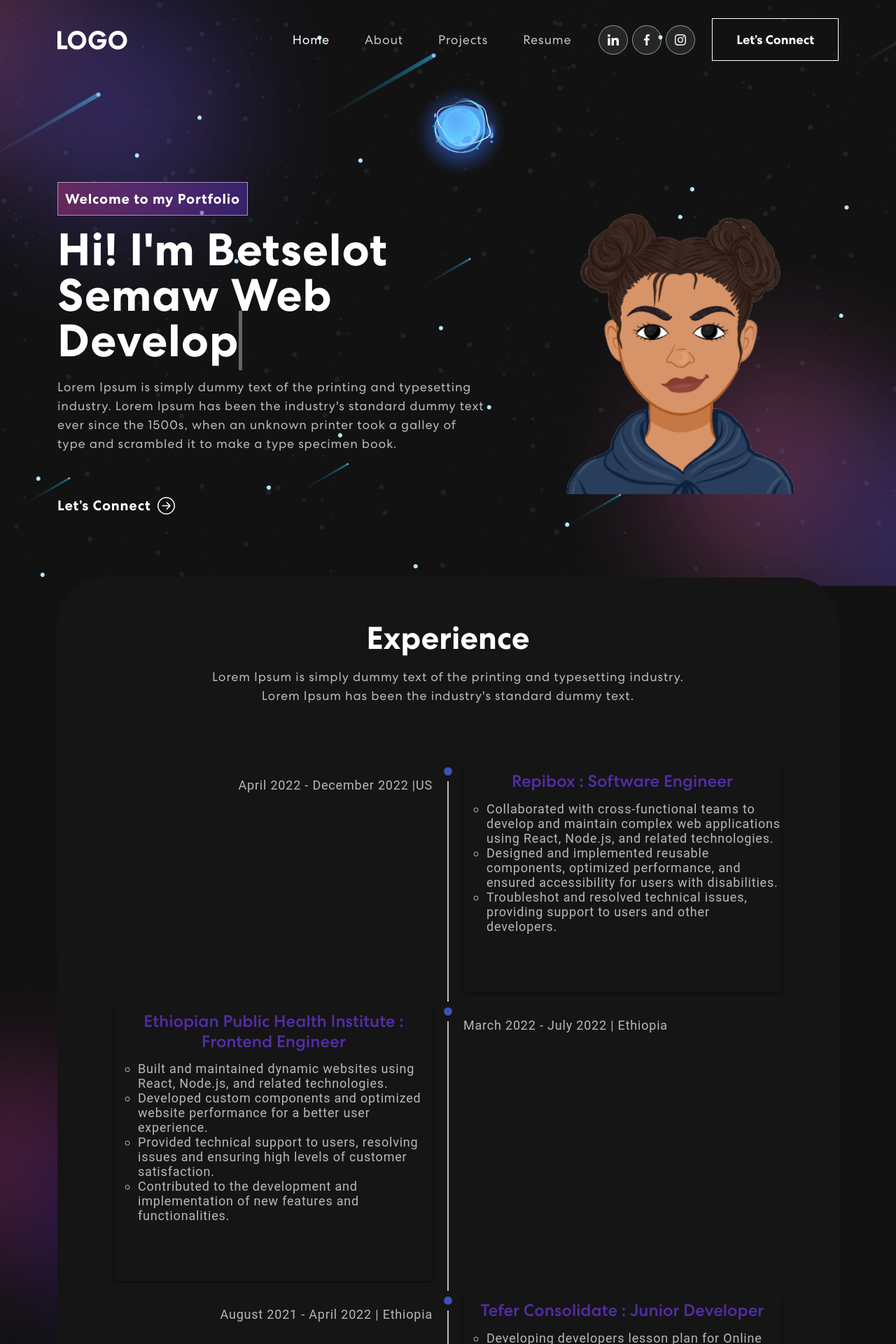
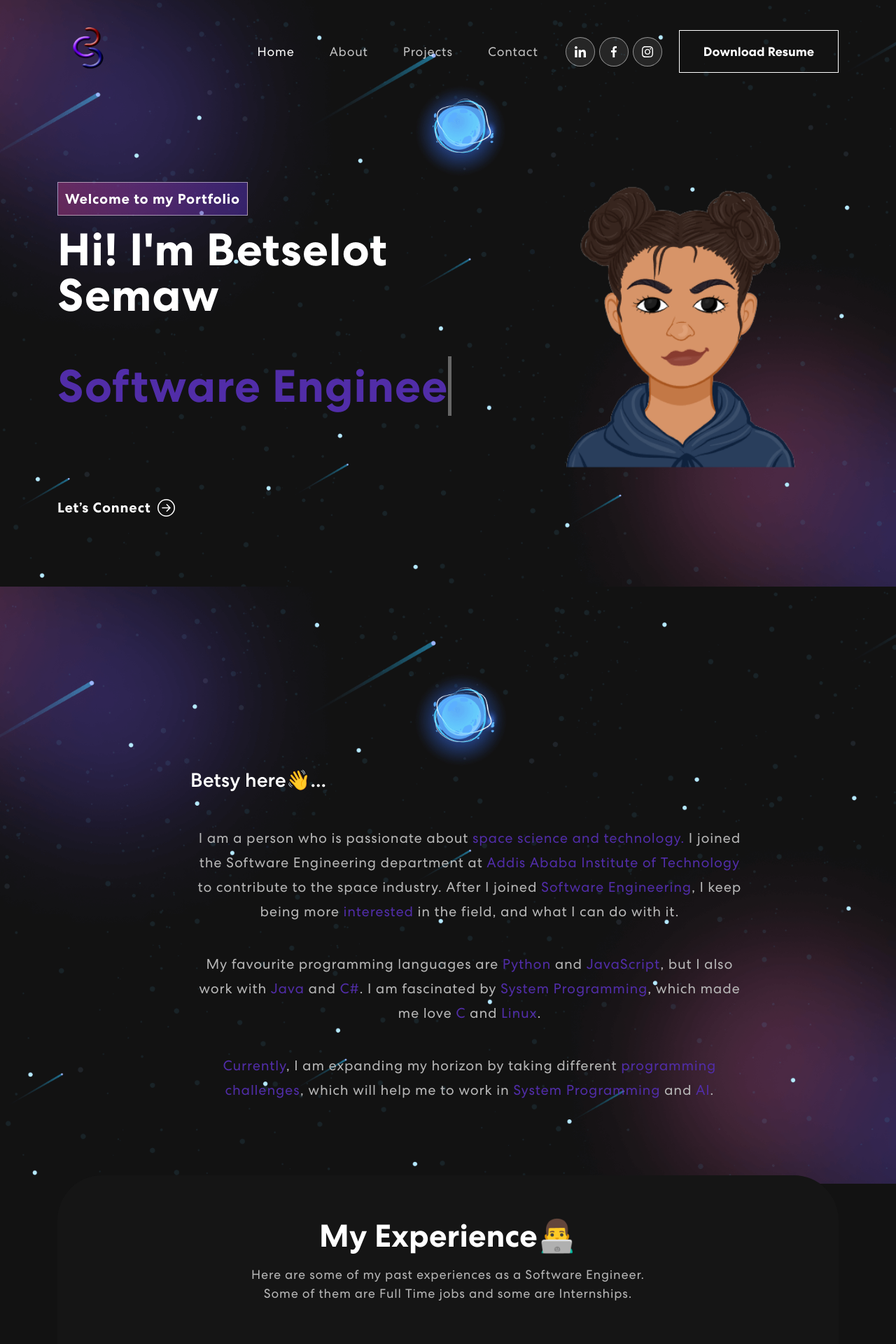
Before and after one commit to Betselot-GA/Betselot-GA.github.io, a React (Create React App) app: page / in a window 1280 px wide. Shown: the top 1920 px of the page at 70% size. Built offline with nearby package versions, Linux system fonts and the light colour scheme; no server answers.

Commit message:
finished home, about, navbar and footer

```diff
--- a/src/App.js
+++ b/src/App.js
@@ -8,6 +8,7 @@ import { Projects } from "./components/Projects";
 import { Contact } from "./components/Contact";
 import { Footer } from "./components/Footer";
 import { Experience } from './components/Experience';
+import { About } from './components/About';
 
 
 function App() {
@@ -15,7 +16,7 @@ function App() {
     <div className="App">
       <NavBar />
       <Banner />
-
+      <About/>
       <Experience />
       <Skills />
       <Projects />
--- /dev/null
+++ b/src/components/About.js
@@ -0,0 +1,36 @@
+import { Container, Row, Col } from "react-bootstrap";
+import 'animate.css';
+import TrackVisibility from 'react-on-screen';
+
+export const About = () => {
+
+    return (
+        <section className="banner" id="about">
+
+            <Container>
+
+                <Row className="aligh-items-center">
+
+                    <Col xs={12} md={12} xl={2}></Col>
+                    <Col xs={12} md={12} xl={9}>
+                        <h3 className="mb-5">Betsy here👋...</h3>
+                        <TrackVisibility>
+                            {({ isVisible }) =>
+
+                                <div className={isVisible ? "animate__animated animate__fadeIn" : ""}>
+                                    <p style={{ "textAlign": "center", "fontSize": "20px", "lineHeight": "35px" }}>I am a person who is passionate about <span style={{ "color": "#512da8" }}>space science and technology.</span> I joined the Software Engineering department at <span style={{ "color": "#512da8" }}>Addis Ababa Institute of Technology</span> to contribute to the space industry. After I joined <span style={{ "color": "#512da8" }}>Software Engineering</span>, I keep being more <span style={{ "color": "#512da8" }}>interested</span> in the field, and what I can do with it. </p>
+                                    <br />
+                                    <p style={{ "textAlign": "center", "fontSize": "20px", "lineHeight": "35px" }}>My favourite programming languages are <span style={{ "color": "#512da8" }}>Python</span>  and <span style={{ "color": "#512da8" }}>JavaScript</span>, but I also work with <span style={{ "color": "#512da8" }}>Java</span> and <span style={{ "color": "#512da8" }}>C#</span>. I am fascinated by <span style={{ "color": "#512da8" }}>System Programming</span>, which made me love <span style={{ "color": "#512da8" }}>C</span> and <span style={{ "color": "#512da8" }}>Linux</span>.</p>
+                                    <br />
+                                    <p style={{ "textAlign": "center", "fontSize": "20px", "lineHeight": "35px" }}><span style={{ "color": "#512da8" }}>Currently</span>, I am expanding my horizon by taking different <span style={{ "color": "#512da8" }}>programming challenges</span>, which will help me to work in <span style={{ "color": "#512da8" }}>System Programming </span> and <span style={{ "color": "#512da8" }}>AI</span>.</p>
+
+
+                                </div>}
+                        </TrackVisibility>
+                    </Col>
+
+                </Row>
+            </Container>
+        </section>
+    )
+}
--- a/src/components/Banner.js
+++ b/src/components/Banner.js
@@ -12,7 +12,7 @@ export const Banner = () => {
   const [text, setText] = useState('');
   const [delta, setDelta] = useState(300 - Math.random() * 100);
   const [index, setIndex] = useState(1);
-  const toRotate = [ "Web Developer", "Web Designer", "UI/UX Designer" ];
+  const toRotate = [ "Software Engineer", "Web Designer", "Space Enthusiast" ];
   const period = 2000;
 
   useEffect(() => {
@@ -57,9 +57,9 @@ export const Banner = () => {
               {({ isVisible }) =>
               <div className={isVisible ? "animate__animated animate__fadeIn" : ""}>
                 <span className="tagline">Welcome to my Portfolio</span>
-                <h1>{`Hi! I'm Betselot Semaw`} <span className="txt-rotate" dataPeriod="1000" data-rotate='[ "Fullstack Developer", "Web Designer", "Space Enthusiast" ]'><span className="wrap">{text}</span></span></h1>
-                  <p>Lorem Ipsum is simply dummy text of the printing and typesetting industry. Lorem Ipsum has been the industry's standard dummy text ever since the 1500s, when an unknown printer took a galley of type and scrambled it to make a type specimen book.</p>
-                  <button onClick={() => console.log('connect')}>Let’s Connect <ArrowRightCircle size={25} /></button>
+                  <h1>{`Hi! I'm Betselot Semaw`}<br /><br /> <span className="txt-rotate" dataPeriod="1000" data-rotate='[ "Software Engineer", "Web Designer", "Space Enthusiast" ]'><span className="wrap" style={{ "color": "#512da8" }}>{text}</span></span></h1><br /><br />
+                  {/* <p>Lorem Ipsum is simply dummy text of the printing and typesetting industry. Lorem Ipsum has been the industry's standard dummy text ever since the 1500s, when an unknown printer took a galley of type and scrambled it to make a type specimen book.</p> */}
+                  <a style={{ "textDecoration": "none" }} href="https://github.com/Betselot-GA/Portfolio">  <button onClick={() => console.log('connect')}>Let’s Connect <ArrowRightCircle size={25} /></button></a>
               </div>}
             </TrackVisibility>
           </Col>
@@ -67,7 +67,7 @@ export const Banner = () => {
             <TrackVisibility>
               {({ isVisible }) =>
                 <div className={isVisible ? "animate__animated animate__zoomIn" : ""}>
-                  <img src={me} alt="Header Img"/>
+                  <img style={{"marginTop":"-10%"}} src={me} alt="Header Img"/>
                 </div>}
             </TrackVisibility>
           </Col>
--- a/src/components/Experience.js
+++ b/src/components/Experience.js
@@ -52,8 +52,8 @@ export const Experience = () => {
                 <div className="row">
                     <div className="col-12">
                         <div className="skill-bx wow zoomIn">
-                            <h2>Experience</h2>
-                            <p>Lorem Ipsum is simply dummy text of the printing and typesetting industry.<br></br> Lorem Ipsum has been the industry's standard dummy text.</p>
+                            <h2>My Experience👨‍💻</h2>
+                            <p>Here are some of my past experiences as a Software Engineer.<br></br> Some of them are Full Time jobs and some are Internships.</p>
                             <Timeline align="alternate">
                                 <TimelineItem>
                                     <TimelineOppositeContent>
@@ -136,7 +136,7 @@ export const Experience = () => {
                                     <TimelineContent>
                                         <Paper elevation={3}
 
-                                            style={paperstyle} className='h4'>Botaye Software Engineer
+                                            style={paperstyle} className='h4'>Botaye Software : Engineer
                                             <Typography variant="body1" component="p">
                                                 <ul style={{ "textAlign": "left" }}>
                                                     <li>Designed and implemented new features to improve website's user experience, resulting in a 10% increase in conversions</li>
--- a/src/components/Footer.js
+++ b/src/components/Footer.js
@@ -1,6 +1,6 @@
 import { Container, Row, Col } from "react-bootstrap";
 import { MailchimpForm } from "./MailchimpForm";
-import logo from "../assets/img/logo.svg";
+import logo from "../assets/img/logo.png";
 import navIcon1 from "../assets/img/nav-icon1.svg";
 import navIcon2 from "../assets/img/nav-icon2.svg";
 import navIcon3 from "../assets/img/nav-icon3.svg";
@@ -10,7 +10,7 @@ export const Footer = () => {
     <footer className="footer">
       <Container>
         <Row className="align-items-center">
-          {/* <MailchimpForm /> */}
+          <MailchimpForm />
           <Col size={12} sm={6}>
             <img src={logo} alt="Logo" />
           </Col>
@@ -20,7 +20,7 @@ export const Footer = () => {
               <a href="https://www.facebook.com/sassybgs/"><img src={navIcon2} alt="Icon" /></a>
               <a href="https://www.instagram.com/sassybgs/"><img src={navIcon3} alt="Icon" /></a>
             </div>
-            <p>Copyright 2022. All Rights Reserved</p>
+            <p>Copyright © 2023 Betselot Semaw.<br/><br/> All Rights Reserved</p>
           </Col>
         </Row>
       </Container>
--- a/src/components/NavBar.js
+++ b/src/components/NavBar.js
@@ -1,6 +1,6 @@
 import { useState, useEffect } from "react";
 import { Navbar, Nav, Container } from "react-bootstrap";
-import logo from '../assets/img/logo.svg';
+import logo from '../assets/img/logo.png';
 import navIcon1 from '../assets/img/nav-icon1.svg';
 import navIcon2 from '../assets/img/nav-icon2.svg';
 import navIcon3 from '../assets/img/nav-icon3.svg';
@@ -45,9 +45,9 @@ export const NavBar = () => {
           <Navbar.Collapse id="basic-navbar-nav">
             <Nav className="ms-auto">
               <Nav.Link href="#home" className={activeLink === 'home' ? 'active navbar-link' : 'navbar-link'} onClick={() => onUpdateActiveLink('home')}>Home</Nav.Link>
-              <Nav.Link href="#skills" className={activeLink === 'skills' ? 'active navbar-link' : 'navbar-link'} onClick={() => onUpdateActiveLink('skills')}>About</Nav.Link>
-              <Nav.Link href="#projects" className={activeLink === 'projects' ? 'active navbar-link' : 'navbar-link'} onClick={() => onUpdateActiveLink('projects')}>Projects</Nav.Link>
-              <Nav.Link href="#projects" className={activeLink === 'projects' ? 'active navbar-link' : 'navbar-link'} onClick={() => onUpdateActiveLink('projects')}>Resume</Nav.Link>
+              <Nav.Link href="#about" className={activeLink === 'skills' ? 'active navbar-link' : 'navbar-link'} onClick={() => onUpdateActiveLink('skills')}>About</Nav.Link>
+              <Nav.Link href="#project" className={activeLink === 'projects' ? 'active navbar-link' : 'navbar-link'} onClick={() => onUpdateActiveLink('projects')}>Projects</Nav.Link>
+              <Nav.Link href="#connect" className={activeLink === 'contact' ? 'active navbar-link' : 'navbar-link'} onClick={() => onUpdateActiveLink('resume')}>Contact</Nav.Link>
 
             </Nav>
             <span className="navbar-text">
@@ -56,9 +56,9 @@ export const NavBar = () => {
                 <a href="https://www.facebook.com/sassybgs/"><img src={navIcon2} alt="" /></a>
                 <a href="https://www.instagram.com/sassybgs/"><img src={navIcon3} alt="" /></a>
               </div>
-              <HashLink to='https://github.com/Betselot-GA'>
-                <button className="vvd"><span>Let’s Connect</span></button>
-              </HashLink>
+              <a href="/resume.pdf" download="Betselot Resume.pdf">
+                <button className="vvd"><span>Download Resume</span></button>
+              </a>
             </span>
           </Navbar.Collapse>
         </Container>
--- a/src/components/Skills.js
+++ b/src/components/Skills.js
@@ -35,7 +35,7 @@ export const Skills = () => {
                 <div className="col-12">
                     <div className="skill-bx wow zoomIn">
                         <h2>Skills</h2>
-                        <p>Lorem Ipsum is simply dummy text of the printing and typesetting industry.<br></br> Lorem Ipsum has been the industry's standard dummy text.</p>
+                        <p>These are some of the programming languages that I am comfortable with,<br></br> But I'm always open for adding more languages to my package.</p>
                         <Carousel responsive={responsive} infinite={true} className="owl-carousel owl-theme skill-slider">
                             <div className="item">
                                 <img src={meter1} alt="Image" />
@@ -73,6 +73,10 @@ export const Skills = () => {
                   <img src={meter1} alt="Image" />
                   <h5>React</h5>
                 </div>
+                <div className="item">
+                  <img src={meter3} alt="Image" />
+                  <h5>GraphQL</h5>
+                </div>
                         </Carousel>
                     </div>
                 </div>
```
Also changed, not shown: src/assets/img/logo.png (added), 1 other file (tests, documents, lock files or other folders).
